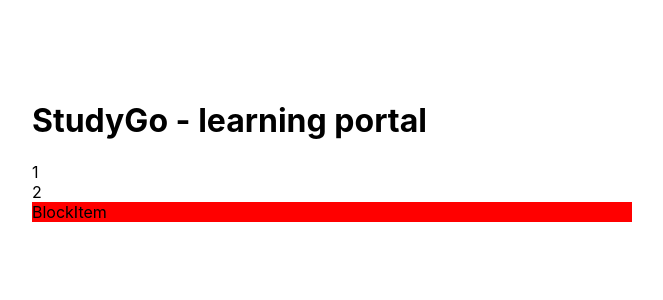
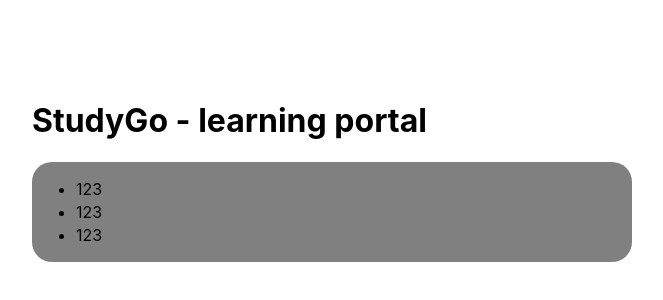
Before and after one commit to varkrift/studyGo, a React (Create React App) app: page / in a window 1280 px wide. Shown: the top 300 px of the page, without its empty margins (308-971 px from the left). Built offline with nearby package versions, Linux system fonts and the light colour scheme.

Commit message:
Add new line

```diff
--- a/src/App.js
+++ b/src/App.js
@@ -1,13 +1,14 @@
 import React from 'react'
 import TodoList from './Todo/TodoList'
-import TodoItems from './Todo/TodoItems'
+// import TodoItems from './Todo/TodoItems'
+
+
 
 function App() {
   return (<div className="wrapper">
     <h1>StudyGo - learning portal</h1>
 
     <TodoList></TodoList>
-    <TodoItems></TodoItems>
   </div>);
 }
 
--- a/src/Todo/TodoItems.js
+++ b/src/Todo/TodoItems.js
@@ -1,14 +1,13 @@
 import React from 'react'
 
 const styles = {
-    div: {
-        backgroundColor: "red",
-        margin: 0,
+    li: {
+        margin: '3px',
     }
 }
 
 export default function TodoItems() {
     return (
-        <div style={styles.div}>BlockItem</div>
+            <li style={styles.li}>123</li>
     )
 }
--- a/src/Todo/TodoList.js
+++ b/src/Todo/TodoList.js
@@ -1,19 +1,27 @@
 import React from 'react'
+import TodoItems from './TodoItems'
 
 const styles = {
+    div: {
+        margin: 0,
+        padding: '1px',
+        borderRadius: '20px',
+        backgroundColor: "grey",
+    },
     ul: {
         listStyle: 'none',
-        margin: 0,
-        padding: 0,
-    }
+    },
 }
 
 export default function TodoList() {
     return (
-        <ul style={styles.ul}>
-            <li>1</li>
-            <li>2</li>
-        </ul>
+        <div style={styles.div}>
+            <ul>
+                <TodoItems></TodoItems>
+                <TodoItems></TodoItems>
+                <TodoItems></TodoItems>
+            </ul>
+        </div>
     )
 
 }
```
